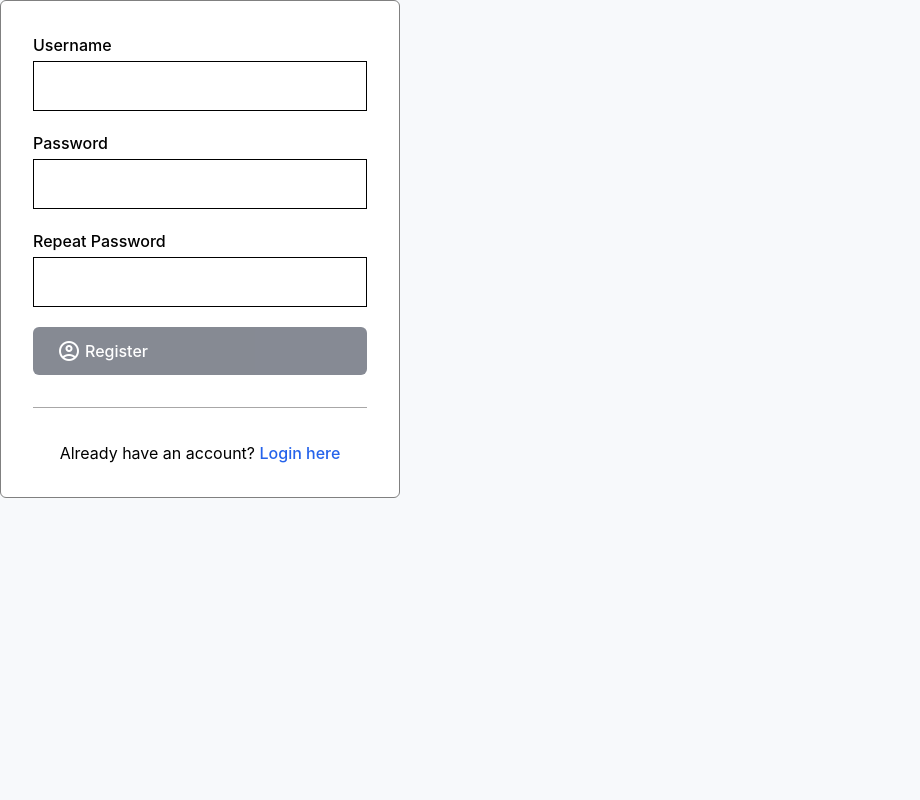
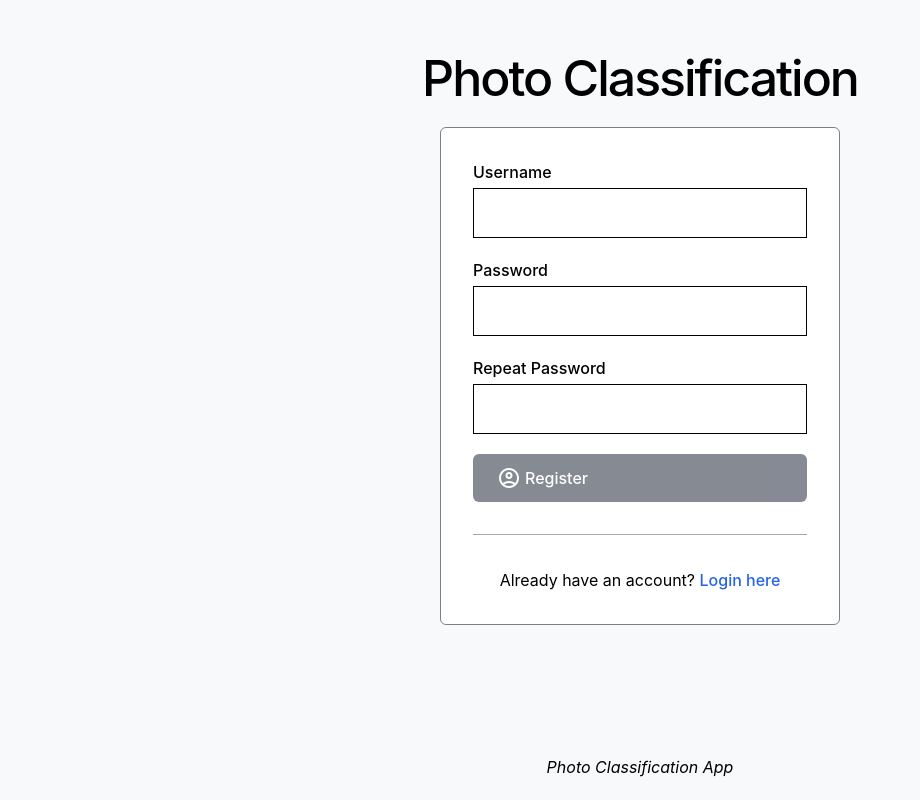
Before and after one commit to aryobarzan/photo-classification-nextjs, a Next.js app: page /register in a window 1280 px wide. Shown: the whole page, without its empty margins (0-920 px from the left). Built offline with nearby package versions, Linux system fonts and the light colour scheme; no server answers.

Commit message:
layout fixes

```diff
--- a/app/globals.css
+++ b/app/globals.css
@@ -1,31 +1,4 @@
 @import "tailwindcss";
-
-/* :root {
-  --background: #ffffff;
-  --foreground: #171717;
-}
-
-@theme inline {
-  --color-background: var(--background);
-  --color-foreground: var(--foreground);
-  --font-sans: var(--font-geist-sans);
-  --font-mono: var(--font-geist-mono);
-}
-
-@media (prefers-color-scheme: dark) {
-  :root {
-    --background: #0a0a0a;
-    --foreground: #ededed;
-  }
-} */
-
-body {
-  background: var(--background);
-  color: var(--foreground);
-  font-family: Arial, Helvetica, sans-serif;
-}
-
-/*  */
 :root,
 .core-theme {
   --primary: #0f172a;
@@ -120,7 +93,7 @@ p {
   color: var(--gray-700);
 }
 
-main {
+.main {
   display: flex;
   flex-direction: column;
   width: 100%;
--- a/app/layout.tsx
+++ b/app/layout.tsx
@@ -13,8 +13,8 @@ const geistMono = Geist_Mono({
 });
 
 export const metadata: Metadata = {
-  title: "Create Next App",
-  description: "Generated by create next app",
+  title: "Photo Classification",
+  description: "Photo Classification app, built with Next.js",
 };
 
 export default function RootLayout({ children }: LayoutProps<"/">) {
@@ -36,7 +36,19 @@ export default function RootLayout({ children }: LayoutProps<"/">) {
           href="https://fonts.googleapis.com/css2?family=Material+Symbols+Outlined:opsz,wght,FILL,GRAD@24,400,0,0&icon_names=account_circle,add_a_photo,search&display=swap"
         />
       </head>
-      <body className="min-h-full flex flex-col">{children}</body>
+      <body className="main">
+        <div className="app-title mb-16 mt-8">Photo Classification</div>
+        <div className="content">{children}</div>
+        <footer className="footer flex-col flex items-center gap-4">
+          <hr className="divider" />
+          <p>
+            <i>Photo Classification App</i>
+          </p>
+          {/* @if (authService.isLoggedIn()) {
+      <div className="text-button" (click)="logout()">Log out</div>
+    } */}
+        </footer>
+      </body>
     </html>
   );
 }
```
